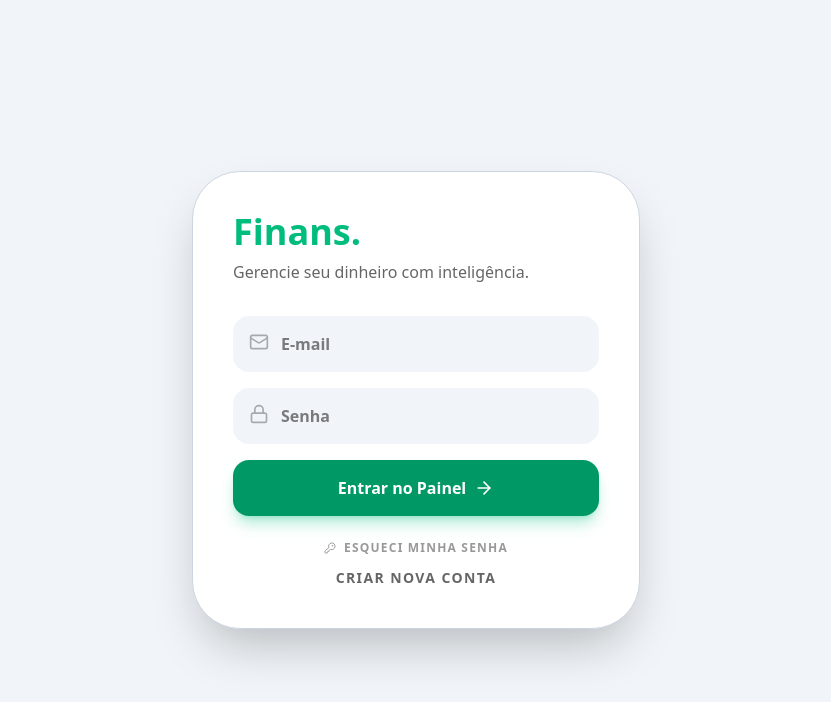
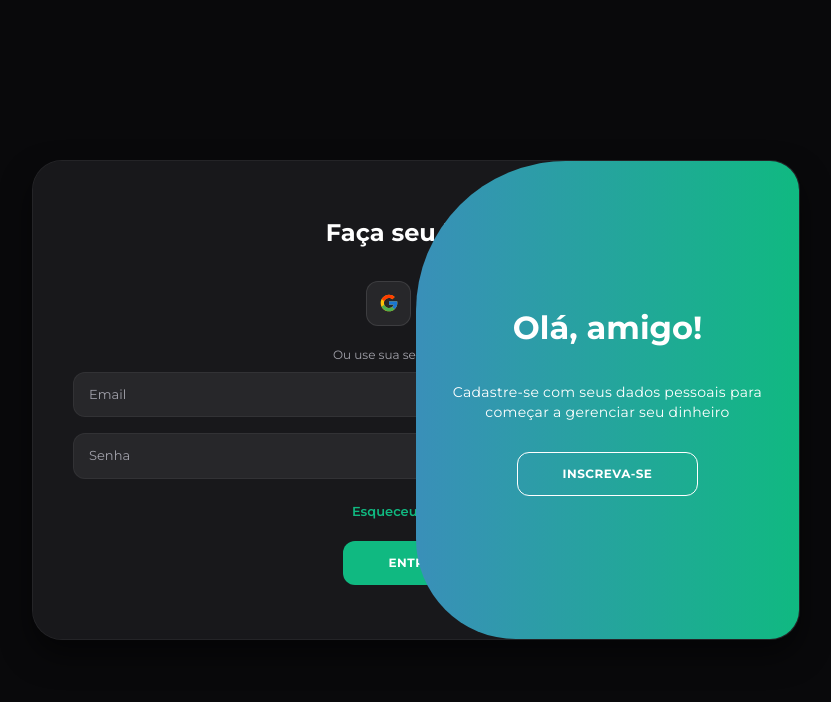
Before and after one commit to LucMNS/Finans, a React (Vite) app: page / in a window 1280 px wide. Shown: the top 702 px of the page, without its empty margins (224-1055 px from the left). Built offline with nearby package versions, Linux system fonts and the light colour scheme; no server answers.

Commit message:
feat: novo login animado com oauth e melhorias no dashboard

```diff
--- a/src/App.jsx
+++ b/src/App.jsx
@@ -7,6 +7,7 @@ export default function App() {
   const [session, setSession] = useState(null);
   const [isRecovering, setIsRecovering] = useState(false);
   const [isDarkMode, setIsDarkMode] = useState(() => localStorage.getItem('theme') === 'dark');
+
 
   useEffect(() => {
     // Aplica o tema
--- /dev/null
+++ b/src/components/Login.css
@@ -0,0 +1,339 @@
+@import url('https://fonts.googleapis.com/css2?family=Montserrat:wght@300;400;500;600;700&display=swap');
+
+.login-wrapper * {
+    font-family: 'Montserrat', sans-serif;
+    box-sizing: border-box;
+}
+
+/* Fundo escuro padrão Finans */
+.login-wrapper {
+    background-color: #09090b;
+    display: flex;
+    align-items: center;
+    justify-content: center;
+    flex-direction: column;
+    height: 100vh;
+    width: 100vw;
+}
+
+/* Card escuro com borda sutil */
+.anim-container {
+    background-color: #18181b;
+    border-radius: 30px;
+    box-shadow: 0 15px 30px rgba(0, 0, 0, 0.5);
+    border: 1px solid rgba(255, 255, 255, 0.05);
+    position: relative;
+    overflow: hidden;
+    width: 768px;
+    max-width: 90%;
+    min-height: 480px;
+    color: #fff;
+}
+
+.anim-container p {
+    font-size: 14px;
+    line-height: 20px;
+    letter-spacing: 0.3px;
+    margin: 20px 0;
+    color: #a1a1aa;
+}
+
+.anim-container span {
+    font-size: 12px;
+    color: #a1a1aa;
+}
+
+.anim-container a {
+    color: #10b981;
+    font-size: 13px;
+    text-decoration: none;
+    margin: 15px 0 10px;
+    font-weight: 600;
+    transition: color 0.3s;
+}
+
+.anim-container a:hover {
+    color: #34d399;
+}
+
+/* Botões de Ação */
+.anim-container button {
+    background-color: #10b981;
+    color: #fff;
+    font-size: 12px;
+    padding: 12px 45px;
+    border: 1px solid transparent;
+    border-radius: 12px;
+    font-weight: 700;
+    letter-spacing: 0.5px;
+    text-transform: uppercase;
+    margin-top: 10px;
+    cursor: pointer;
+    transition: transform 0.1s, background-color 0.3s;
+}
+
+.anim-container button:active {
+    transform: scale(0.95);
+}
+
+.anim-container button:hover {
+    background-color: #059669;
+}
+
+/* Botões do painel deslizante */
+.anim-container button.hidden-btn {
+    background-color: transparent;
+    border-color: #fff;
+}
+
+.anim-container button.hidden-btn:hover {
+    background-color: rgba(255, 255, 255, 0.1);
+}
+
+/* Formulários escuros */
+.anim-container form {
+    background-color: #18181b;
+    display: flex;
+    align-items: center;
+    justify-content: center;
+    flex-direction: column;
+    padding: 0 40px;
+    height: 100%;
+}
+
+.anim-container form h1 {
+    color: #fff;
+    font-size: 28px;
+    font-weight: 800;
+    margin-bottom: 10px;
+}
+
+/* Inputs do formulário */
+.anim-container input {
+    background-color: #27272a;
+    border: 1px solid rgba(255, 255, 255, 0.05);
+    margin: 8px 0;
+    padding: 12px 15px;
+    font-size: 13px;
+    border-radius: 12px;
+    width: 100%;
+    outline: none;
+    color: #fff;
+    transition: border-color 0.3s;
+}
+
+.anim-container input:focus {
+    border-color: #10b981;
+}
+
+.anim-container input::placeholder {
+    color: #a1a1aa;
+}
+
+.form-container {
+    position: absolute;
+    top: 0;
+    height: 100%;
+    transition: all 0.6s ease-in-out;
+}
+
+.sign-in {
+    left: 0;
+    width: 50%;
+    z-index: 2;
+}
+
+.anim-container.active .sign-in {
+    transform: translateX(100%);
+}
+
+.sign-up {
+    left: 0;
+    width: 50%;
+    opacity: 0;
+    z-index: 1;
+}
+
+.anim-container.active .sign-up {
+    transform: translateX(100%);
+    opacity: 1;
+    z-index: 5;
+    animation: move 0.6s;
+}
+
+@keyframes move {
+    0%, 49.99% { opacity: 0; z-index: 1; }
+    50%, 100% { opacity: 1; z-index: 5; }
+}
+
+/* Ícones Sociais (Google/GitHub) */
+.social-icons {
+    margin: 20px 0;
+}
+
+.social-icons button {
+    background-color: #27272a;
+    border: 1px solid rgba(255, 255, 255, 0.1);
+    border-radius: 12px;
+    display: inline-flex;
+    justify-content: center;
+    align-items: center;
+    margin: 0 5px;
+    width: 45px;
+    height: 45px;
+    padding: 0;
+    color: #fff;
+    transition: all 0.3s ease;
+    margin-top: 0;
+}
+
+.social-icons button:hover {
+    background-color: #3f3f46;
+    border-color: #10b981;
+    transform: translateY(-2px);
+}
+
+.toggle-container {
+    position: absolute;
+    top: 0;
+    left: 50%;
+    width: 50%;
+    height: 100%;
+    overflow: hidden;
+    transition: all 0.6s ease-in-out;
+    border-radius: 150px 0 0 100px;
+    z-index: 1000;
+}
+
+.anim-container.active .toggle-container {
+    transform: translateX(-100%);
+    border-radius: 0 150px 100px 0;
+}
+
+.toggle {
+    background: linear-gradient(to right, #6366f1, #10b981);
+    color: #fff;
+    position: relative;
+    left: -100%;
+    width: 200%;
+    height: 100%;
+    transform: translateX(0);
+    transition: all 0.6s ease-in-out;
+}
+
+.anim-container.active .toggle {
+    transform: translateX(50%);
+}
+
+.toggle-panel {
+    position: absolute;
+    width: 50%;
+    height: 100%;
+    display: flex;
+    align-items: center;
+    justify-content: center;
+    flex-direction: column;
+    padding: 0 30px;
+    text-align: center;
+    top: 0;
+    transform: translateX(0);
+    transition: all 0.6s ease-in-out;
+}
+
+.toggle-panel h1 {
+    font-size: 32px;
+    font-weight: 800;
+    margin-bottom: 10px;
+}
+
+.toggle-left {
+    transform: translateX(-200%);
+}
+
+.anim-container.active .toggle-left {
+    transform: translateX(0);
+}
+
+.toggle-right {
+    right: 0;
+    transform: translateX(0);
+}
+
+.anim-container.active .toggle-right {
+    transform: translateX(200%);
+}
+
+/* Ocultar o botão de alternância nativamente no Desktop */
+.mobile-only-toggle {
+    display: none;
+}
+
+/* ========================================= */
+/* MODO MOBILE (Telas menores que 768px) */
+/* ========================================= */
+@media (max-width: 768px) {
+    .anim-container {
+        width: 100%;
+        max-width: 100%;
+        min-height: 100vh;
+        border-radius: 0;
+        border: none;
+    }
+
+    /* Oculta o painel de sobreposição animado */
+    .toggle-container {
+        display: none;
+    }
+
+    /* Os formulários ocupam a tela toda */
+    .form-container {
+        width: 100%;
+        transition: opacity 0.4s ease-in-out;
+    }
+
+    .anim-container form {
+        padding: 0 20px;
+    }
+
+    /* Lógica de Transição (Opacidade no lugar de movimento lateral) */
+    .sign-in {
+        left: 0;
+        opacity: 1;
+        z-index: 2;
+    }
+
+    .sign-up {
+        left: 0;
+        opacity: 0;
+        z-index: 1;
+        pointer-events: none; /* Evita clicar em botões invisíveis */
+        transform: translateX(0);
+    }
+
+    .anim-container.active .sign-in {
+        transform: translateX(0);
+        opacity: 0;
+        z-index: 1;
+        pointer-events: none;
+    }
+
+    .anim-container.active .sign-up {
+        transform: translateX(0);
+        opacity: 1;
+        z-index: 5;
+        pointer-events: auto;
+        animation: none; /* Remove a animação desktop */
+    }
+
+    /* Exibe o botão de alternância focado no Mobile */
+    .mobile-only-toggle {
+        display: block;
+        margin-top: 25px;
+        color: #10b981;
+        font-size: 14px;
+        font-weight: 700;
+        cursor: pointer;
+        text-transform: uppercase;
+        letter-spacing: 1px;
+    }
+}
--- a/src/components/Login.jsx
+++ b/src/components/Login.jsx
@@ -1,101 +1,159 @@
-import React, { useState } from 'react';
+import React, { useState, useEffect } from 'react';
 import { motion, AnimatePresence } from 'framer-motion';
 import { supabase } from '../lib/supabase';
-import { User, Mail, Lock, ArrowRight, KeyRound } from 'lucide-react';
+import { Github, AlertCircle, CheckCircle2 } from 'lucide-react';
+import './Login.css';
 
 export default function Login({ modeOverride, onFinishedUpdate }) {
-  const [mode, setMode] = useState(modeOverride || 'login');
+  const [isSignUp, setIsSignUp] = useState(false);
   const [email, setEmail] = useState('');
   const [password, setPassword] = useState('');
   const [username, setUsername] = useState('');
   const [loading, setLoading] = useState(false);
 
-  const handleSubmit = async (e) => {
+  // --- SISTEMA DE NOTIFICAÇÕES (TOAST) ---
+  const [toast, setToast] = useState({ visible: false, message: '', type: 'success' });
+
+  const showToast = (message, type = 'success') => {
+    setToast({ visible: true, message, type });
+    setTimeout(() => {
+      setToast(prev => ({ ...prev, visible: false }));
+    }, 4000); // Some após 4 segundos
+  };
+
+  const handleOAuth = async (provider) => {
+    try {
+      const { error } = await supabase.auth.signInWithOAuth({ provider });
+      if (error) throw error;
+    } catch (err) {
+      showToast("Erro ao conectar com " + provider + ": " + err.message, "error");
+    }
+  };
+
+  const handleSubmit = async (e, type) => {
     e.preventDefault();
     setLoading(true);
     try {
-      if (mode === 'register') {
+      if (type === 'register') {
         const { error } = await supabase.auth.signUp({
           email, password,
           options: { data: { display_name: username } }
         });
         if (error) throw error;
-        alert("Conta criada! Tente entrar.");
-        setMode('login');
-      } else if (mode === 'login') {
+        showToast("Conta criada com sucesso! Você já pode entrar.", "success");
+        setIsSignUp(false);
+      } else if (type === 'login') {
         const { error } = await supabase.auth.signInWithPassword({ email, password });
         if (error) throw error;
-      } else if (mode === 'reset') {
-        const { error } = await supabase.auth.resetPasswordForEmail(email, { redirectTo: window.location.origin });
-        if (error) throw error;
-        alert("Link enviado! Verifique seu e-mail.");
-        setMode('login');
-      } else if (mode === 'update') {
-        const { error } = await supabase.auth.updateUser({ password });
-        if (error) throw error;
-        alert("Senha atualizada!");
-        if (onFinishedUpdate) onFinishedUpdate();
       }
     } catch (err) {
-      alert("Erro: " + err.message);
+      // Tradução de alguns erros comuns do Supabase para ficar mais amigável
+      let msg = err.message;
+      if (msg.includes("Invalid login credentials")) msg = "E-mail ou senha incorretos.";
+      if (msg.includes("User already registered")) msg = "Este e-mail já está em uso.";
+
+      showToast(msg, "error");
     } finally {
       setLoading(false);
     }
   };
 
+  const handleResetPassword = async () => {
+    if (!email) return showToast("Por favor, insira seu email no campo para recuperar a senha.", "error");
+    setLoading(true);
+    try {
+      const { error } = await supabase.auth.resetPasswordForEmail(email, { redirectTo: window.location.origin });
+      if (error) throw error;
+      showToast("Link de recuperação enviado para seu e-mail!", "success");
+    } catch (err) {
+      showToast(err.message, "error");
+    } finally {
+      setLoading(false);
+    }
+  };
+
+  const GoogleIcon = () => (
+    <svg xmlns="http://www.w3.org/2000/svg" viewBox="0 0 48 48" width="20px" height="20px">
+      <path fill="#FFC107" d="M43.611,20.083H42V20H24v8h11.303c-1.649,4.657-6.08,8-11.303,8c-6.627,0-12-5.373-12-12c0-6.627,5.373-12,12-12c3.059,0,5.842,1.154,7.961,3.039l5.657-5.657C34.046,6.053,29.268,4,24,4C12.955,4,4,12.955,4,24c0,11.045,8.955,20,20,20c11.045,0,20-8.955,20-20C44,22.659,43.862,21.35,43.611,20.083z"/>
+      <path fill="#FF3D00" d="M6.306,14.691l6.571,4.819C14.655,15.108,18.961,12,24,12c3.059,0,5.842,1.154,7.961,3.039l5.657-5.657C34.046,6.053,29.268,4,24,4C16.318,4,9.656,8.337,6.306,14.691z"/>
+      <path fill="#4CAF50" d="M24,44c5.166,0,9.86-1.977,13.409-5.192l-6.19-5.238C29.211,35.091,26.715,36,24,36c-5.202,0-9.619-3.317-11.283-7.946l-6.522,5.025C9.505,39.556,16.227,44,24,44z"/>
+      <path fill="#1976D2" d="M43.611,20.083H42V20H24v8h11.303c-0.792,2.237-2.231,4.166-4.087,5.571c0.001-0.001,0.002-0.001,0.003-0.002l6.19,5.238C36.971,39.205,44,34,44,24C44,22.659,43.862,21.35,43.611,20.083z"/>
+    </svg>
+  );
+
   return (
-    <div className="min-h-screen flex items-center justify-center bg-[var(--color-bg-page)] p-4 sm:p-6">
-      <motion.div layout className="w-full max-w-md bg-[var(--color-bg-card)] p-6 sm:p-10 rounded-[2.5rem] sm:rounded-[3rem] shadow-2xl border border-[var(--color-border)]">
-        <header className="mb-8">
-          <h1 className={`text-4xl font-black mb-2 ${mode === 'register' ? 'text-primary-500' : mode === 'update' ? 'text-orange-500' : 'text-emerald-500'}`}>
-            {mode === 'register' ? 'Criar Conta' : mode === 'reset' ? 'Recuperar' : mode === 'update' ? 'Nova Senha' : 'Finans.'}
-          </h1>
-          <p className="font-medium opacity-60">
-            {mode === 'update' ? 'Escolha sua nova senha segura.' : 'Gerencie seu dinheiro com inteligência.'}
-          </p>
-        </header>
+    <div className="login-wrapper relative">
 
-        <form onSubmit={handleSubmit} className="space-y-4">
-          <AnimatePresence mode='wait'>
-            {mode === 'register' && (
-              <motion.div initial={{ opacity: 0, x: -10 }} animate={{ opacity: 1, x: 0 }} exit={{ opacity: 0, x: 10 }} className="relative">
-                <User className="absolute left-4 top-4 opacity-30" size={20} />
-                <input type="text" placeholder="Nome" required className="w-full p-4 pl-12 rounded-2xl bg-[var(--color-bg-page)] outline-none font-bold focus:ring-2 ring-primary-500 dark:text-white" value={username} onChange={e => setUsername(e.target.value)} />
-              </motion.div>
-            )}
-          </AnimatePresence>
+      {/* Componente Toast Animado */}
+      <AnimatePresence>
+        {toast.visible && (
+          <motion.div
+            initial={{ opacity: 0, y: -50, scale: 0.9 }}
+            animate={{ opacity: 1, y: 20, scale: 1 }}
+            exit={{ opacity: 0, y: -20, scale: 0.9 }}
+            className={`fixed top-4 left-1/2 -translate-x-1/2 z-[9999] flex items-center gap-3 px-6 py-4 rounded-2xl shadow-2xl border backdrop-blur-md font-bold text-sm text-white ${toast.type === 'error' ? 'bg-red-500/20 border-red-500/50 shadow-red-500/20' : 'bg-emerald-500/20 border-emerald-500/50 shadow-emerald-500/20'}`}
+          >
+            {toast.type === 'error' ? <AlertCircle size={20} className="text-red-500" /> : <CheckCircle2 size={20} className="text-emerald-500" />}
+            {toast.message}
+          </motion.div>
+        )}
+      </AnimatePresence>
 
-          {mode !== 'update' && (
-            <div className="relative">
-              <Mail className="absolute left-4 top-4 opacity-30" size={20} />
-              <input type="email" placeholder="E-mail" required className="w-full p-4 pl-12 rounded-2xl bg-[var(--color-bg-page)] outline-none font-bold focus:ring-2 ring-primary-500 dark:text-white" value={email} onChange={e => setEmail(e.target.value)} />
+      <div className={`anim-container ${isSignUp ? 'active' : ''}`} id="container">
+
+        {/* Painel de Cadastro */}
+        <div className="form-container sign-up">
+          <form onSubmit={(e) => handleSubmit(e, 'register')}>
+            <h1 style={{ color: '#fff', fontSize: '24px', fontWeight: 'bold' }}>Criar conta</h1>
+            <div className="social-icons">
+              <button type="button" onClick={() => handleOAuth('google')}><GoogleIcon /></button>
+              <button type="button" onClick={() => handleOAuth('github')}><Github size={20} /></button>
             </div>
-          )}
+            <span>Ou use seu email para registrar</span>
+            <input type="text" placeholder="Nome" required value={username} onChange={e => setUsername(e.target.value)} />
+            <input type="email" placeholder="Email" required value={email} onChange={e => setEmail(e.target.value)} />
+            <input type="password" placeholder="Senha" required value={password} onChange={e => setPassword(e.target.value)} />
+            <button type="submit" disabled={loading}>{loading ? 'Aguarde...' : 'Inscreva-se'}</button>
 
-          {mode !== 'reset' && (
-            <div className="relative">
-              <Lock className="absolute left-4 top-4 opacity-30" size={20} />
-              <input type="password" placeholder={mode === 'update' ? "Nova Senha" : "Senha"} required className="w-full p-4 pl-12 rounded-2xl bg-[var(--color-bg-page)] outline-none font-bold focus:ring-2 ring-primary-500 dark:text-white" value={password} onChange={e => setPassword(e.target.value)} />
+            <p className="mobile-only-toggle" onClick={() => setIsSignUp(false)}>Já tem conta? Entrar</p>
+          </form>
+        </div>
+
+        {/* Painel de Login */}
+        <div className="form-container sign-in">
+          <form onSubmit={(e) => handleSubmit(e, 'login')}>
+            <h1 style={{ color: '#fff', fontSize: '24px', fontWeight: 'bold' }}>Faça seu login</h1>
+            <div className="social-icons">
+              <button type="button" onClick={() => handleOAuth('google')}><GoogleIcon /></button>
+              <button type="button" onClick={() => handleOAuth('github')}><Github size={20} /></button>
             </div>
-          )}
+            <span>Ou use sua senha de e-mail</span>
+            <input type="email" placeholder="Email" required value={email} onChange={e => setEmail(e.target.value)} />
+            <input type="password" placeholder="Senha" required value={password} onChange={e => setPassword(e.target.value)} />
+            <a href="#" onClick={(e) => { e.preventDefault(); handleResetPassword(); }}>Esqueceu a senha?</a>
+            <button type="submit" disabled={loading}>{loading ? 'Aguarde...' : 'Entrar'}</button>
 
-          <button disabled={loading} className={`w-full py-4 rounded-2xl text-white font-black flex items-center justify-center gap-2 transition-all active:scale-95 shadow-lg ${mode === 'register' ? 'bg-primary-600 shadow-primary-500/30' : mode === 'update' ? 'bg-orange-600 shadow-orange-500/30' : 'bg-emerald-600 shadow-emerald-500/30'}`}>
-            {loading ? 'Processando...' : mode === 'register' ? 'Finalizar Cadastro' : mode === 'reset' ? 'Enviar Link' : mode === 'update' ? 'Confirmar Nova Senha' : 'Entrar no Painel'}
-            <ArrowRight size={20} />
-          </button>
-        </form>
+            <p className="mobile-only-toggle" onClick={() => setIsSignUp(true)}>Criar nova conta</p>
+          </form>
+        </div>
 
-        <div className="mt-6 flex flex-col gap-3 items-center">
-          {mode === 'login' && (
-            <button onClick={() => setMode('reset')} className="text-xs font-black opacity-40 hover:opacity-100 flex items-center gap-2 uppercase tracking-widest transition-all">
-              <KeyRound size={12} /> Esqueci minha senha
-            </button>
-          )}
-          <button onClick={() => setMode(mode === 'login' ? 'register' : 'login')} className="text-sm font-black opacity-60 hover:text-primary-500 transition-all uppercase tracking-widest">
-            {mode === 'login' ? 'Criar nova conta' : 'Voltar para o Login'}
-          </button>
+        {/* Painéis Deslizantes (Toggle) */}
+        <div className="toggle-container">
+          <div className="toggle">
+            <div className="toggle-panel toggle-left">
+              <h1 style={{ fontSize: '32px', fontWeight: 'bold' }}>Bem-vindo de volta!</h1>
+              <p style={{ color: '#fff' }}>Insira seus dados pessoais para usar todos os recursos do site</p>
+              <button type="button" className="hidden-btn" onClick={() => setIsSignUp(false)}>Entrar</button>
+            </div>
+            <div className="toggle-panel toggle-right">
+              <h1 style={{ fontSize: '32px', fontWeight: 'bold' }}>Olá, amigo!</h1>
+              <p style={{ color: '#fff' }}>Cadastre-se com seus dados pessoais para começar a gerenciar seu dinheiro</p>
+              <button type="button" className="hidden-btn" onClick={() => setIsSignUp(true)}>Inscreva-se</button>
+            </div>
+          </div>
         </div>
-      </motion.div>
+
+      </div>
     </div>
   );
 }
```
Also changed, not shown: 1 other file (tests, documents, lock files or other folders).
